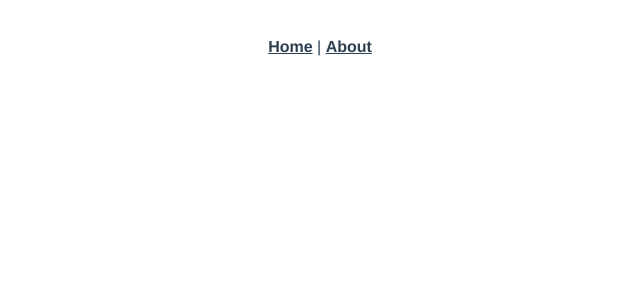
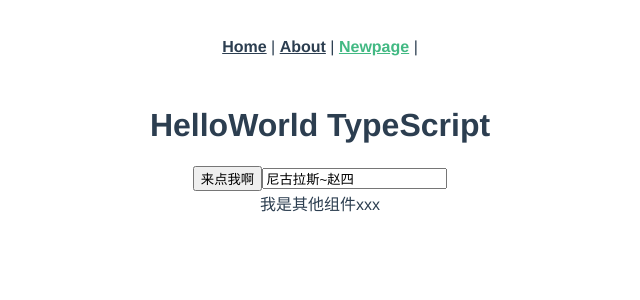
Before and after one commit to tzzhmm/Vue2-Ts, a Vue app: page /newpage in a window 1280 px wide. Shown: the top 300 px of the page, without its empty margins (320-960 px from the left). Built offline with nearby package versions, Linux system fonts and the light colour scheme.

Commit message:
使用组件

```diff
--- a/src/App.vue
+++ b/src/App.vue
@@ -2,7 +2,8 @@
   <div id="app">
     <div id="nav">
       <router-link to="/">Home</router-link> |
-      <router-link to="/about">About</router-link>
+      <router-link to="/about">About</router-link> |
+      <router-link to="/newpage">Newpage</router-link> |
     </div>
     <router-view />
   </div>
--- /dev/null
+++ b/src/components/test.vue
@@ -0,0 +1,12 @@
+<template>
+    <div class="test">我是其他组件xxx</div>
+</template>
+<script lang="ts">
+import { Component, Prop, Vue } from "vue-property-decorator";
+
+@Component
+
+export default class test extends Vue {
+  @Prop() private msg!: string;
+}
+</script>
--- a/src/router/index.ts
+++ b/src/router/index.ts
@@ -19,6 +19,12 @@ const routes: Array<RouteConfig> = [
     component: () =>
       import(/* webpackChunkName: "about" */ "../views/About.vue"),
   },
+  {
+    path: "/newpage",
+    name: "NewPage",
+    component: () =>
+      import("../views/new-pages.vue")
+  }
 ];
 
 const router = new VueRouter({
--- a/src/views/Home.vue
+++ b/src/views/Home.vue
@@ -7,6 +7,7 @@
 
 <script lang="ts">
 import { Component, Vue } from "vue-property-decorator";
+// import Component from "vue-class-component";
 import HelloWorld from "@/components/HelloWorld.vue"; // @ is an alias to /src
 
 @Component({
--- /dev/null
+++ b/src/views/new-pages.vue
@@ -0,0 +1,67 @@
+<template>
+    <div class="about">
+        <div>
+            <h1>{{ message }}</h1>
+            <button @click="hello">来点我啊</button>
+            <input type="text" v-model="name">
+        </div>
+        <!--引用组件-->
+        <test></test>
+    </div>
+</template>
+<script lang="ts">
+    import Vue from 'vue'
+    import Component from 'vue-class-component'
+    import test from "@/components/test.vue";
+
+    @Component({
+        components: {
+            test
+        }
+    })
+    export default class HelloWorld extends Vue {
+        message = 'HelloWorld TypeScript';
+        firstName = "尼古拉斯";
+        lastName = "赵四";
+
+        hello() {
+            console.log(this.message);
+        }
+
+        get name() : string {
+            return this.firstName + '~' + this.lastName;
+        }
+        set name(val) {
+            console.log(val)
+            const splitted = val.split(' ');
+            this.firstName = splitted[0];
+            this.lastName = splitted[1] || '';
+        }
+
+        created(): void {
+            console.log("created")
+        }
+
+        beforeCreate(): void {
+            console.log("beforeCreate")
+        }
+
+        mounted(): void {
+            console.log("mounted")
+        }
+
+        beforeMount(): void {
+            console.log("beforeMount")
+        }
+
+        destroyed(): void {
+            console.log("destroyed")
+        }
+
+        beforeDestroy(): void {
+            console.log("beforeDestroy")
+        }
+
+    }
+
+</script>
```
